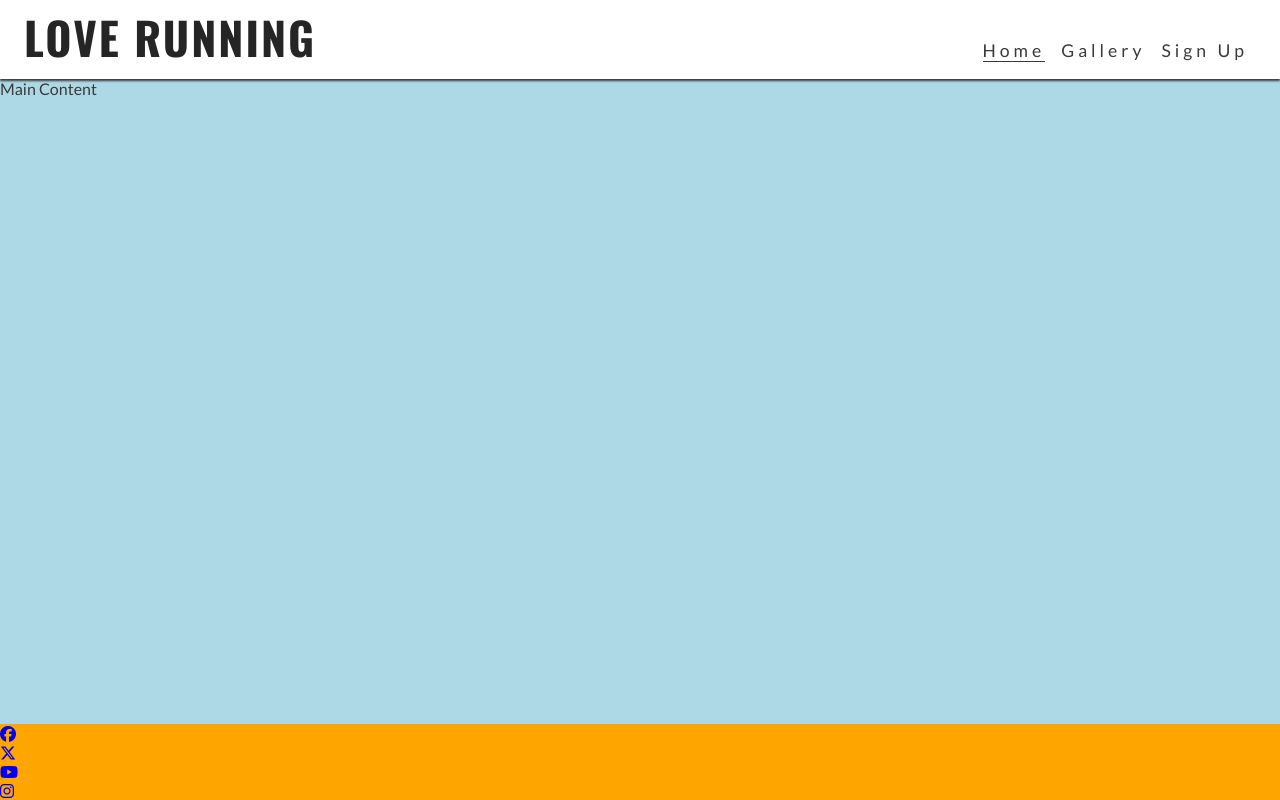
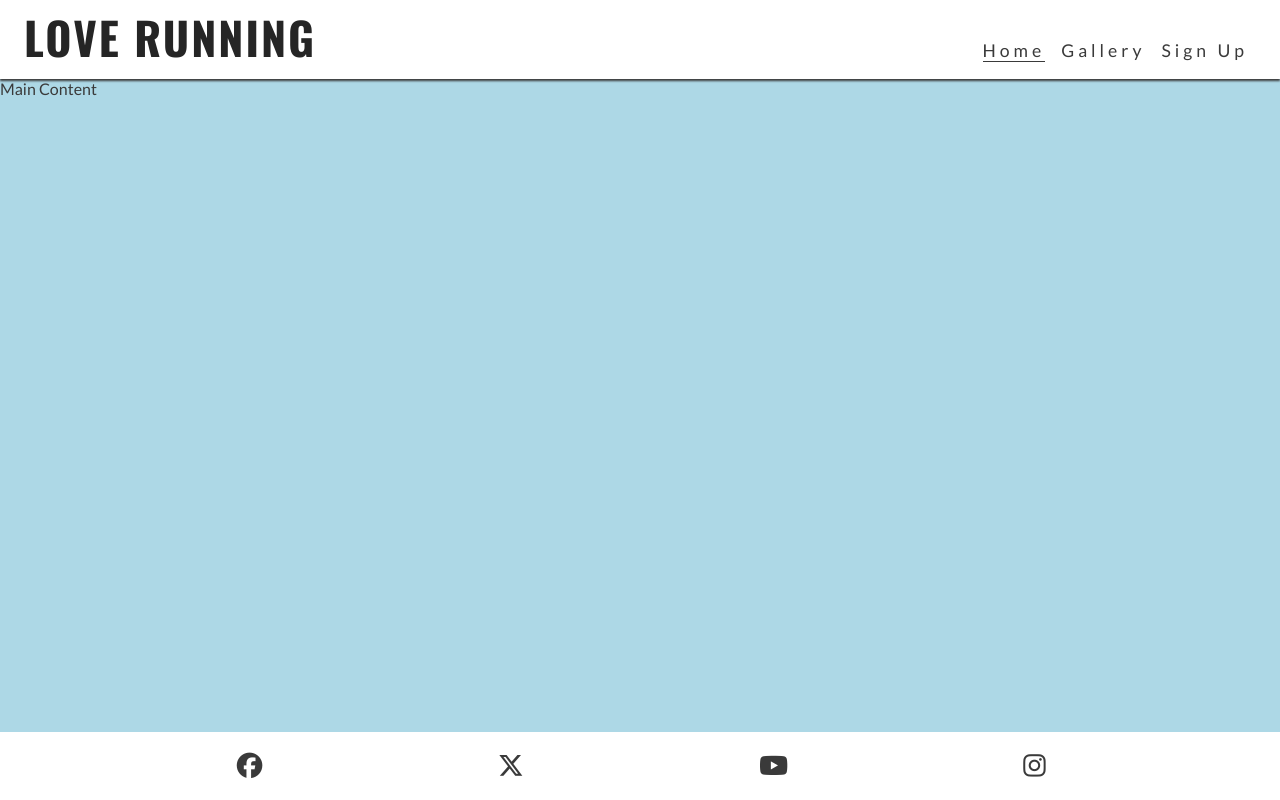
Before and after one commit to jeffchen1118/love-running, a plain HTML site: page index.html in a window 1280 px wide. Drawn offline with nearby package versions, Linux system fonts and the light colour scheme.

Commit message:
Style footer icons for all screen sizes

```diff
--- a/assets/css/style.css
+++ b/assets/css/style.css
@@ -102,8 +102,18 @@ main {
 }
 
 /* footer */
-footer {
-  background-color: orange;
+#social-networks {
+  text-align: center;
+  padding: 20px 0;
+  display: flex;
+  justify-content: space-evenly;
+  list-style-type: none;
+}
+
+#social-networks i {
+  font-size: 160%;
+  padding: 5%;
+  COLOR: #3a3a3a;
 }
 
 /* Media query: tablets and larger (768px and up) */
--- a/index.html
+++ b/index.html
@@ -39,7 +39,7 @@
 
     <!--Footer-->
     <footer>
-        <ul>
+        <ul id="social-networks">
             <li><a href="https://www.facebook.com/" target="_blank" rel="noopener"
                     aria-label="Visit our Facebook page (opens in a new tap)"><i class="fa-brands fa-facebook"></i></a></li>
 
```
